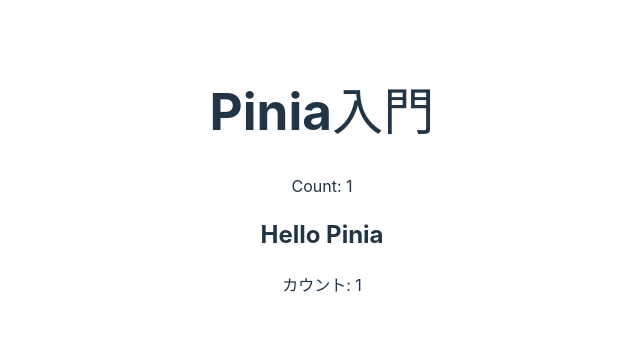
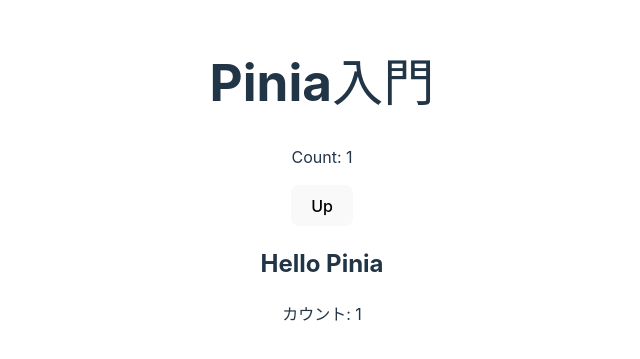
Before and after one commit to Bear29ers/primer-vue, a Vue app in the folder 07_pinia/: page / in a window 1280 px wide. Shown: the part 219-578 px from the top of the page, without its empty margins (318-958 px from the left). Built offline with nearby package versions, Linux system fonts and the light colour scheme.

Commit message:
feat: :sparkles: Actionsの設定

```diff
--- a/07_pinia/src/App.vue
+++ b/07_pinia/src/App.vue
@@ -8,5 +8,8 @@
 <template>
   <h1>Pinia入門</h1>
   <p>Count: {{ counter.count }}</p>
+  <div>
+    <button @click="counter.increment">Up</button>
+  </div>
   <HelloPinia />
 </template>
--- a/07_pinia/src/stores/counter.js
+++ b/07_pinia/src/stores/counter.js
@@ -8,4 +8,10 @@
       name: 'John Doe',
     },
   }),
+  // PiniaではdefineStoreのプロパティactionsに関数を追加してStoreに定義したデータの更新を行う
+  actions: {
+    increment() {
+      this.count++;
+    },
+  },
 });
```
